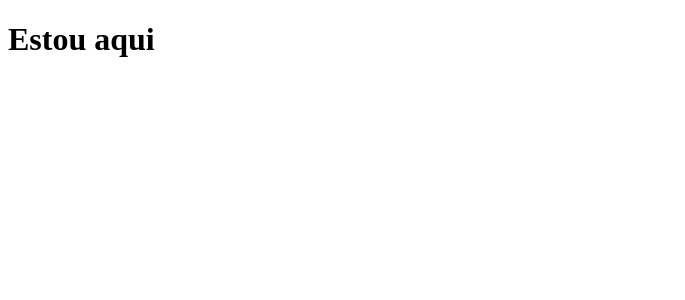
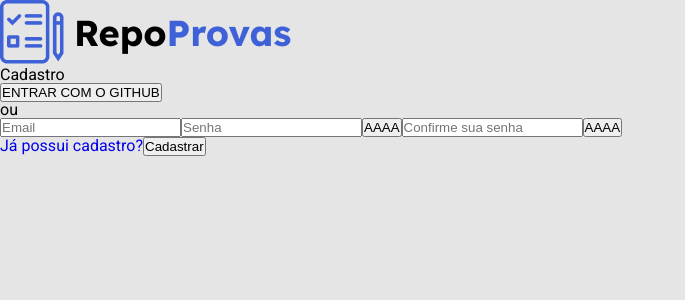
Before and after one commit to guoconde/RepoProvas, a React (Create React App) app: page /register in a window 1280 px wide. Shown: the top 300 px of the page, without its empty margins (0-685 px from the left). Built offline with nearby package versions, Linux system fonts and the light colour scheme.

Commit message:
Feat: Introducing register page

```diff
--- a/package.json
+++ b/package.json
@@ -5,8 +5,10 @@
   "dependencies": {
     "react": "^17.0.2",
     "react-dom": "^17.0.2",
+    "react-hook-form": "^7.30.0",
     "react-router-dom": "^6.3.0",
-    "react-scripts": "^4.0.3"
+    "react-scripts": "^4.0.3",
+    "styled-components": "^5.3.5"
   },
   "scripts": {
     "start": "react-scripts start",
--- a/public/index.html
+++ b/public/index.html
@@ -1,12 +1,28 @@
 <!DOCTYPE html>
 <html lang="pt-br">
+
 <head>
   <meta charset="utf-8" />
   <meta name="viewport" content="width=device-width, initial-scale=1" />
-    <title>React App</title>
+
+  <link rel="preconnect" href="https://fonts.googleapis.com">
+  <link rel="preconnect" href="https://fonts.gstatic.com" crossorigin>
+  <link
+    href="https://fonts.googleapis.com/css2?family=Poppins:ital,wght@0,100;0,200;0,300;0,400;0,500;0,600;0,700;0,800;1,100;1,200;1,300;1,400;1,500;1,600;1,700&display=swap"
+    rel="stylesheet">
+
+  <link rel="preconnect" href="https://fonts.googleapis.com">
+  <link rel="preconnect" href="https://fonts.gstatic.com" crossorigin>
+  <link
+    href="https://fonts.googleapis.com/css2?family=Roboto:ital,wght@0,300;0,400;0,500;0,700;1,300;1,400;1,500;1,700&display=swap"
+    rel="stylesheet">
+
+  <title>RepoProvas</title>
 </head>
+
 <body>
   <noscript>You need to enable JavaScript to run this app.</noscript>
   <div class="root"></div>
 </body>
+
 </html>
--- a/src/App.jsx
+++ b/src/App.jsx
@@ -1,10 +1,13 @@
 import React from 'react';
 import { BrowserRouter } from 'react-router-dom';
+import Pages from './pages';
+import GlobalStyle from './styles/GlobalStyle';
 
 export default function App() {
   return (
     <BrowserRouter>
-      <h1>Estou aqui</h1>
+      <GlobalStyle />
+      <Pages />
     </BrowserRouter>
   );
 }
--- /dev/null
+++ b/src/pages/index.jsx
@@ -0,0 +1,13 @@
+import React from 'react';
+import { Route, Routes } from 'react-router-dom';
+import Login from './login';
+import Register from './register';
+
+export default function Pages() {
+  return (
+    <Routes>
+      <Route path="/" element={<Login />} />
+      <Route path="/register" element={<Register />} />
+    </Routes>
+  );
+}
--- /dev/null
+++ b/src/pages/login/index.jsx
@@ -0,0 +1,7 @@
+import React from 'react';
+
+export default function Login() {
+  return (
+    <h1>To no login</h1>
+  );
+}
--- /dev/null
+++ b/src/pages/register/RegisterForm.jsx
@@ -0,0 +1,53 @@
+import React, { useState } from 'react';
+import { useForm } from 'react-hook-form';
+import { Link } from 'react-router-dom';
+
+export default function RegisterForm() {
+  const {
+    register, handleSubmit, formState: { errors },
+  } = useForm();
+  const onSubmit = (data) => console.log(data);
+
+  const [showPassword, setShowPassword] = useState(true);
+  const [showConfirmPassword, setShowConfirmPassword] = useState(true);
+  // const navigate = useNavigate();
+
+  function handlePassword(value) {
+    if (value === 'password') {
+      if (showPassword) setShowPassword(false);
+      else setShowPassword(true);
+    } else if (value === 'confirmPassword') {
+      if (showConfirmPassword) setShowConfirmPassword(false);
+      else setShowConfirmPassword(true);
+    }
+  }
+
+  return (
+    <form onSubmit={handleSubmit(onSubmit)}>
+      <input
+      // type="email"
+        {...register('email')}
+        placeholder="Email"
+      />
+      {errors.email && <span>{errors.email.message}</span>}
+      <input
+        type={showPassword ? 'password' : 'text'}
+        {...register('password')}
+        placeholder="Senha"
+      />
+      {errors.password && <span>{errors.password.message}</span>}
+      <button type="submit" onClick={() => handlePassword('password')}>AAAA</button>
+      <input
+        type={showConfirmPassword ? 'password' : 'text'}
+        {...register('passwordConfirm')}
+        placeholder="Confirme sua senha"
+      />
+      <button type="submit" onClick={() => handlePassword('confirmPassword')}>AAAA</button>
+      {errors.passwordConfirm && <span>{errors.passwordConfirm.message}</span>}
+      <div>
+        <Link to="/">Já possui cadastro?</Link>
+        <input type="submit" value="Cadastrar" />
+      </div>
+    </form>
+  );
+}
--- /dev/null
+++ b/src/pages/register/index.jsx
@@ -0,0 +1,18 @@
+import React from 'react';
+import Logo from '../../images/Logo.png';
+import RegisterForm from './RegisterForm';
+
+export default function Register() {
+  return (
+    <div>
+      <img src={Logo} alt="logo_repo_provas" />
+      <h1>Cadastro</h1>
+      <button type="submit">ENTRAR COM O GITHUB</button>
+      <div>
+        <div />
+        <p>ou</p>
+      </div>
+      <RegisterForm />
+    </div>
+  );
+}
--- /dev/null
+++ b/src/styles/GlobalStyle.jsx
@@ -0,0 +1,72 @@
+import { createGlobalStyle } from 'styled-components';
+
+const GlobalStyle = createGlobalStyle`
+  html, body, div, span, applet, object, iframe,
+  h1, h2, h3, h4, h5, h6, p, blockquote, pre,
+  a, abbr, acronym, address, big, cite, code,
+  del, dfn, em, img, ins, kbd, q, s, samp,
+  small, strike, strong, sub, sup, tt, var,
+  b, u, i, center,
+  dl, dt, dd, ol, ul, li,
+  fieldset, form, label, legend,
+  table, caption, tbody, tfoot, thead, tr, th, td,
+  article, aside, canvas, details, embed,
+  figure, figcaption, footer, header, hgroup,
+  menu, nav, output, ruby, section, summary,
+  time, mark, audio, video {
+    margin: 0;
+    padding: 0;
+    border: 0;
+    font-size: 100%;
+    font: inherit;
+    vertical-align: baseline;
+  }
+  /* HTML5 display-role reset for older browsers */
+  article, aside, details, figcaption, figure,
+  footer, header, hgroup, menu, nav, section {
+    display: block;
+  }
+  body {
+    line-height: 1;
+  }
+  ol, ul {
+    list-style: none;
+  }
+  blockquote, q {
+    quotes: none;
+  }
+  blockquote:before, blockquote:after,
+  q:before, q:after {
+    content: '';
+    content: none;
+  }
+  table {
+    border-collapse: collapse;
+    border-spacing: 0;
+  }
+  a {
+    text-decoration: none;
+  }
+  button{
+    cursor: pointer;
+  }
+
+  * {
+    padding: 0;
+    margin: 0;
+    box-sizing: border-box;
+  }
+  body, html {
+    width: 100%;
+    height: 100%;
+    background-color: #e5e5e5;
+    font-family: 'Roboto', sans-serif;
+    -ms-overflow-style: none;
+    scrollbar-width: none;
+  }
+  body::-webkit-scrollbar {
+    display: none;
+  }
+`;
+
+export default GlobalStyle;
```
Also changed, not shown: .eslintrc.json, src/images/Logo.png (added), 1 other file (tests, documents, lock files or other folders). Lines whose indentation alone changed are shown as unchanged.
